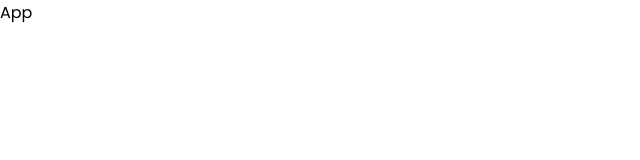
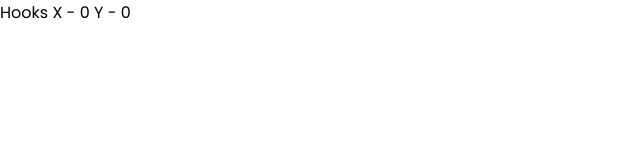
Before and after one commit to FirdavsNazar/React_JS, a React (Create React App) app in the folder React_tutorial/: page / in a window 1280 px wide. Shown: the top 160 px of the page, without its empty margins (0-640 px from the left). Built offline with nearby package versions, Linux system fonts and the light colour scheme.

Commit message:
useEffect(hooks)

```diff
--- a/React_tutorial/src/index.js
+++ b/React_tutorial/src/index.js
@@ -2,9 +2,7 @@
 import React, { useState } from 'react'
 import ReactDOM from 'react-dom'
 import './index.css'
-import App from './lesson_9/App'
-
-
+import HookMouseOver from './lesson_9/HookMouseOver'
 
 
 
@@ -16,7 +14,7 @@ import App from './lesson_9/App'
 ReactDOM.render(
 <React.StrictMode>
 
-  <App/>
+  <HookMouseOver/>
 
 
 
--- a/React_tutorial/src/lesson_9/App.jsx
+++ b/React_tutorial/src/lesson_9/App.jsx
@@ -1,8 +1,9 @@
 import React from 'react'
+
 
 const App = () => {
   return (
-    <div>App</div>
+    <div>hello</div>
   )
 }
 
--- /dev/null
+++ b/React_tutorial/src/lesson_9/HookMouseOver.jsx
@@ -0,0 +1,29 @@
+import React, { useState, useEffect } from 'react';
+
+const HookMouseOver = () => {
+  const [x, setX] = useState(0);
+  const [y, setY] = useState(0);
+
+  const logMousePosition = (e) => {
+    setX(e.clientX);
+    setY(e.clientY);
+  };
+
+  useEffect(() => {
+    console.log('useEffect called');
+    window.addEventListener('mouseover', logMousePosition);
+
+    return () => {
+      console.log('Component unmounted');
+      window.removeEventListener('mouseover', logMousePosition);
+    };
+  }, []);
+
+  return (
+    <div>
+      Hooks X - {x} Y - {y}
+    </div>
+  );
+};
+
+export default HookMouseOver;
```
Also changed, not shown: React_tutorial/src/lesson_9/HookCounter.jsx (added, +23 -0 lines).
